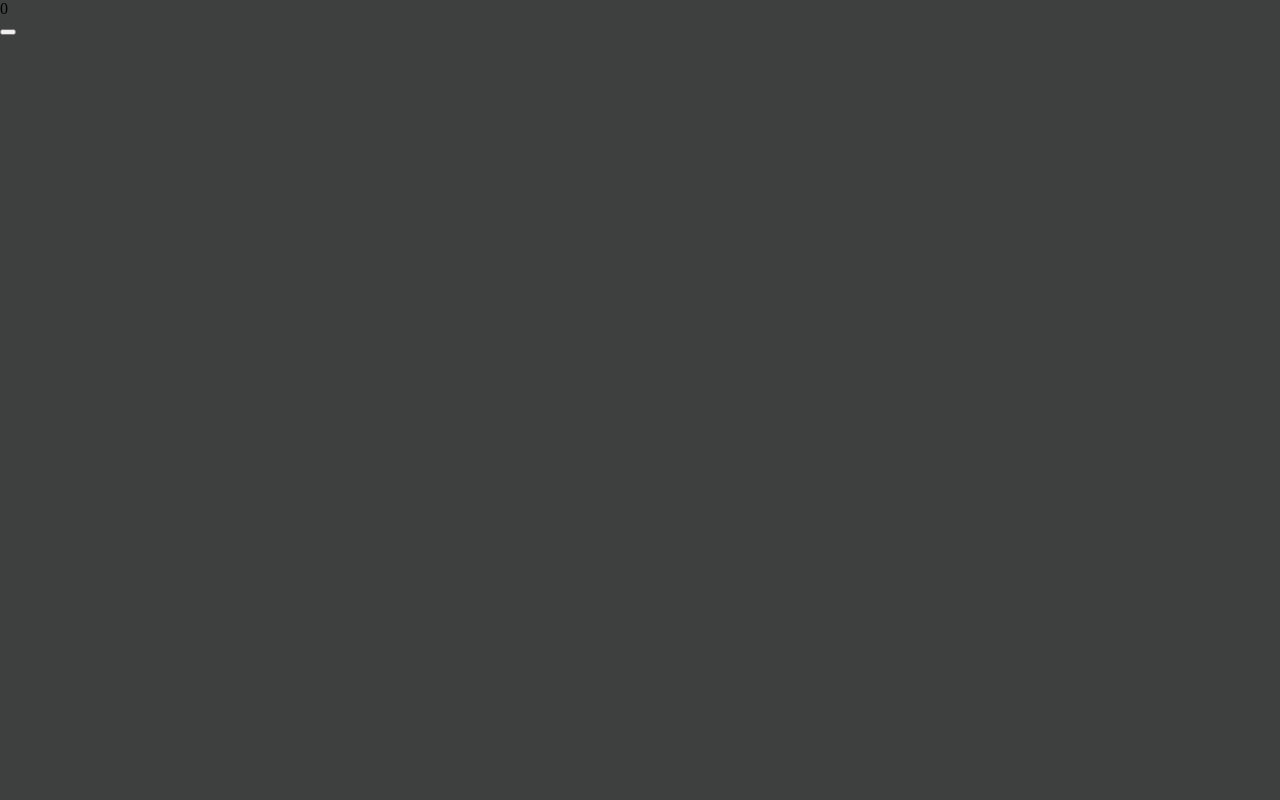
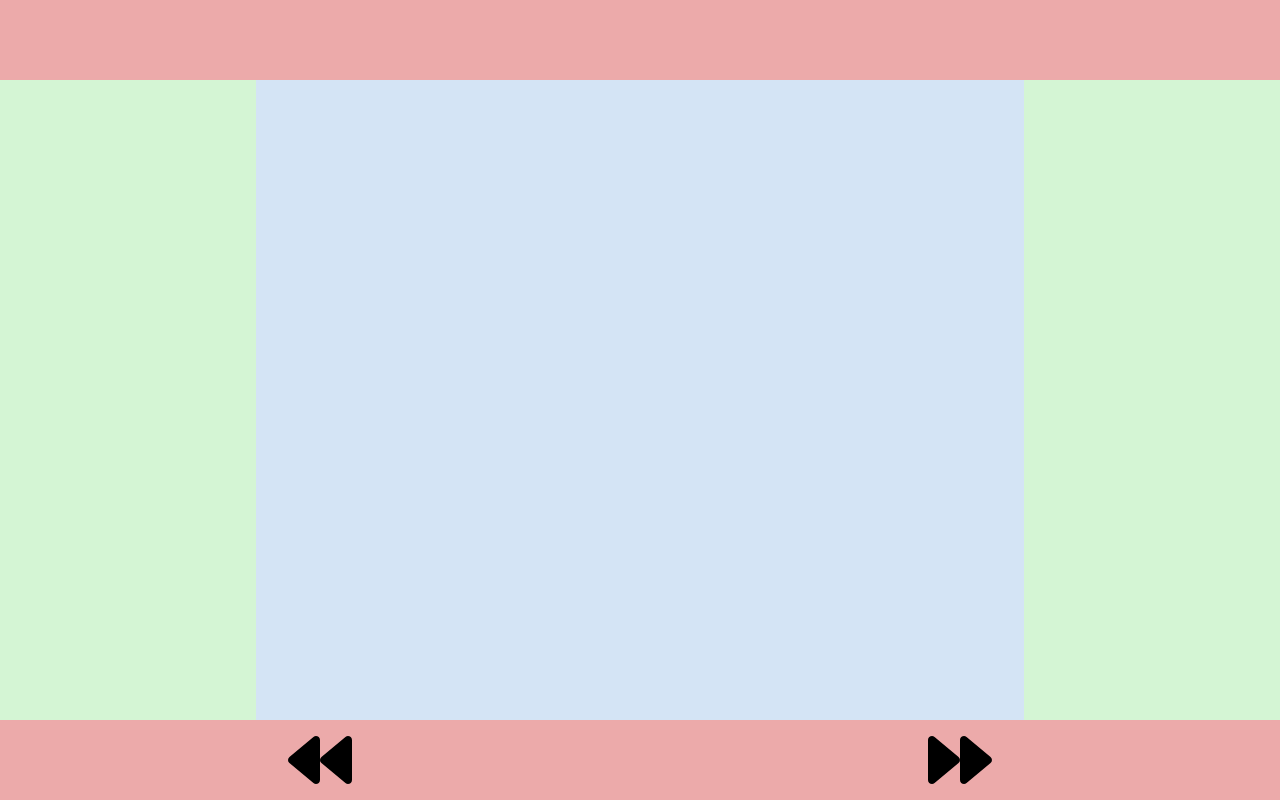
Before and after one commit to xo28122000/portfolio-2, a React (Create React App) app in the folder app/: page / in a window 1280 px wide. Built offline with nearby package versions, Linux system fonts and the light colour scheme.

Commit message:
new Layout

```diff
--- a/app/package.json
+++ b/app/package.json
@@ -3,6 +3,9 @@
   "version": "0.1.0",
   "private": true,
   "dependencies": {
+    "@fortawesome/fontawesome-svg-core": "^1.2.27",
+    "@fortawesome/free-solid-svg-icons": "^5.12.1",
+    "@fortawesome/react-fontawesome": "^0.1.9",
     "@testing-library/jest-dom": "^4.2.4",
     "@testing-library/react": "^9.3.2",
     "@testing-library/user-event": "^7.1.2",
--- a/app/src/App.js
+++ b/app/src/App.js
@@ -1,14 +1,16 @@
 import React from "react";
 import "./App.css";
-import PS_Container from "./components/PS_Container";
-import Dispnum from "./components/testcomponent";
-import AddButton from "./components/testcomponent2";
+
+import Header from "./components/Header";
+import HorizontalScrollArea from "./components/HorizontalScrollArea";
+import Footer from "./components/Footer";
+
 function App() {
   return (
     <div className="App-Root">
-      {/* <PS_Container /> */}
-      <Dispnum />
-      <AddButton />
+      <Header />
+      <HorizontalScrollArea />
+      <Footer />
     </div>
   );
 }
--- /dev/null
+++ b/app/src/components/Footer/Footer.css
@@ -0,0 +1,10 @@
+#Footer-root {
+  position: fixed;
+
+  bottom: 0px;
+
+  width: 100%;
+  height: 10vh;
+
+  background-color: #ecaaaa;
+}
--- /dev/null
+++ b/app/src/components/Footer/index.js
@@ -0,0 +1,56 @@
+import React from "react";
+
+import { FontAwesomeIcon } from "@fortawesome/react-fontawesome";
+import { faForward, faBackward } from "@fortawesome/free-solid-svg-icons";
+import "./Footer.css";
+
+const Footer = () => {
+  return (
+    <div id="Footer-root">
+      <div
+        style={{
+          display: "flex",
+          flexDirection: "row",
+          flexWrap: "nowrap"
+          //   justifyContent: "center"
+        }}
+      >
+        <div
+          style={{
+            flex: 1,
+            flexGrow: 1,
+            textAlign: "center",
+            height: "10vh",
+            paddingTop: "1vh",
+            paddingBottom: "1vh"
+          }}
+        >
+          <FontAwesomeIcon
+            icon={faBackward}
+            size="4x"
+            style={{ height: "8vh" }}
+          />
+        </div>
+
+        <div
+          style={{
+            flex: 1,
+            flexGrow: 1,
+            textAlign: "center",
+            height: "10vh",
+            paddingTop: "1vh",
+            paddingBottom: "1vh"
+          }}
+        >
+          <FontAwesomeIcon
+            icon={faForward}
+            size="4x"
+            style={{ height: "8vh" }}
+          />
+        </div>
+      </div>
+    </div>
+  );
+};
+
+export default Footer;
--- /dev/null
+++ b/app/src/components/Header/Header.css
@@ -0,0 +1,10 @@
+#Header-root {
+  position: fixed;
+
+  top: 0px;
+
+  width: 100%;
+  height: 10vh;
+
+  background-color: #ecaaaa;
+}
--- /dev/null
+++ b/app/src/components/Header/index.js
@@ -0,0 +1,8 @@
+import React from "react";
+import "./Header.css";
+
+const Header = () => {
+  return <div id="Header-root"></div>;
+};
+
+export default Header;
--- /dev/null
+++ b/app/src/components/HorizontalScrollArea/index.js
@@ -0,0 +1,22 @@
+import React from "react";
+import PageContainer from "../PageContainer";
+
+const HorizontalScrollAres = () => {
+  return (
+    <div
+      style={{
+        backgroundColor: "#d4f5d4",
+        height: "80vh",
+        width: "100vw",
+        top: "10vh",
+        bottom: "10vh",
+        position: "fixed",
+        justifyContent: "center"
+      }}
+    >
+      <PageContainer />
+    </div>
+  );
+};
+
+export default HorizontalScrollAres;
--- /dev/null
+++ b/app/src/components/PageContainer/index.js
@@ -0,0 +1,52 @@
+import React, { useEffect } from "react";
+
+const PageContainer = props => {
+  useEffect(() => {
+    console.log("pageContainerLoaded");
+  });
+  return (
+    <div
+      style={{
+        position: "fixed",
+        top: "10vh",
+        bottom: "10vh",
+        left: "20%",
+        backgroundColor: "#d4e4f5",
+        height: "auto",
+        width: "60%",
+        overflowY: "scroll",
+        fontSize: "40px"
+      }}
+    >
+      {/* blah
+      <br />
+      <br /> blah
+      <br />
+      <br /> blah
+      <br />
+      <br /> blah
+      <br />
+      <br /> blah
+      <br />
+      <br /> blah
+      <br />
+      <br /> blah
+      <br />
+      <br /> blah
+      <br />
+      <br /> blah
+      <br />
+      <br /> blah
+      <br />
+      <br /> blah
+      <br />
+      <br /> blah
+      <br />
+      <br /> blah
+      <br />
+      <br /> */}
+    </div>
+  );
+};
+
+export default PageContainer;
```
Also changed, not shown: 1 other file (tests, documents, lock files or other folders).
